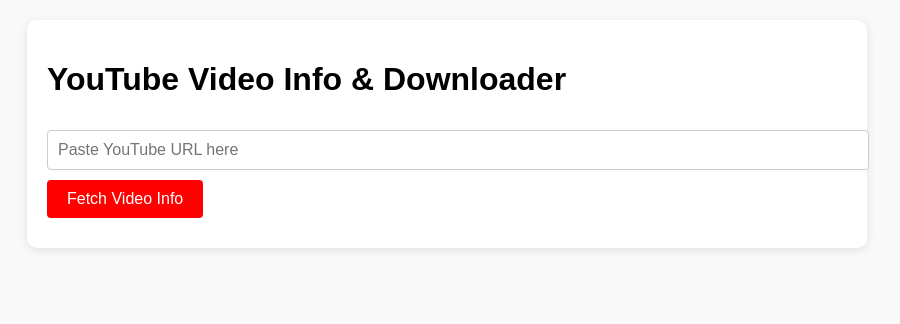
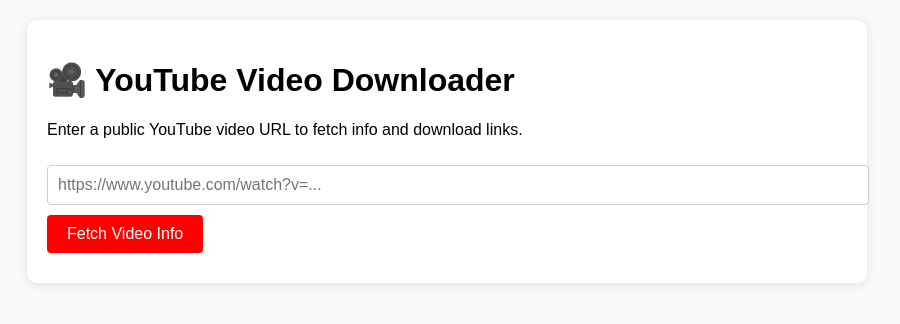
Before and after one commit to hemalmondal1/yt, a plain HTML site: page index.html in a window 1280 px wide. Shown: the whole page, without its empty margins (193-1093 px from the left). Drawn offline with Linux system fonts and the light colour scheme.

Commit message:
Update index.html

```diff
--- a/index.html
+++ b/index.html
@@ -8,18 +8,20 @@
 </head>
 <body>
   <div class="container">
-    <h1>YouTube Video Info & Downloader</h1>
-    <input type="text" id="videoUrl" placeholder="Paste YouTube URL here" />
+    <h1>🎥 YouTube Video Downloader</h1>
+    <p>Enter a public YouTube video URL to fetch info and download links.</p>
+
+    <input type="text" id="videoUrl" placeholder="https://www.youtube.com/watch?v=..." />
     <button id="fetchBtn">Fetch Video Info</button>
 
+    <div id="error" class="error"></div>
+
     <div id="videoInfo" style="display: none;">
-      <img id="thumbnail" src="" alt="Thumbnail" />
+      <img id="thumbnail" src="" alt="Video thumbnail" />
       <h2 id="title"></h2>
       <p>By: <span id="author"></span> • <span id="views"></span> views</p>
       <div id="formats"></div>
     </div>
-
-    <div id="error" class="error"></div>
   </div>
 
   <script src="script.js"></script>
```
